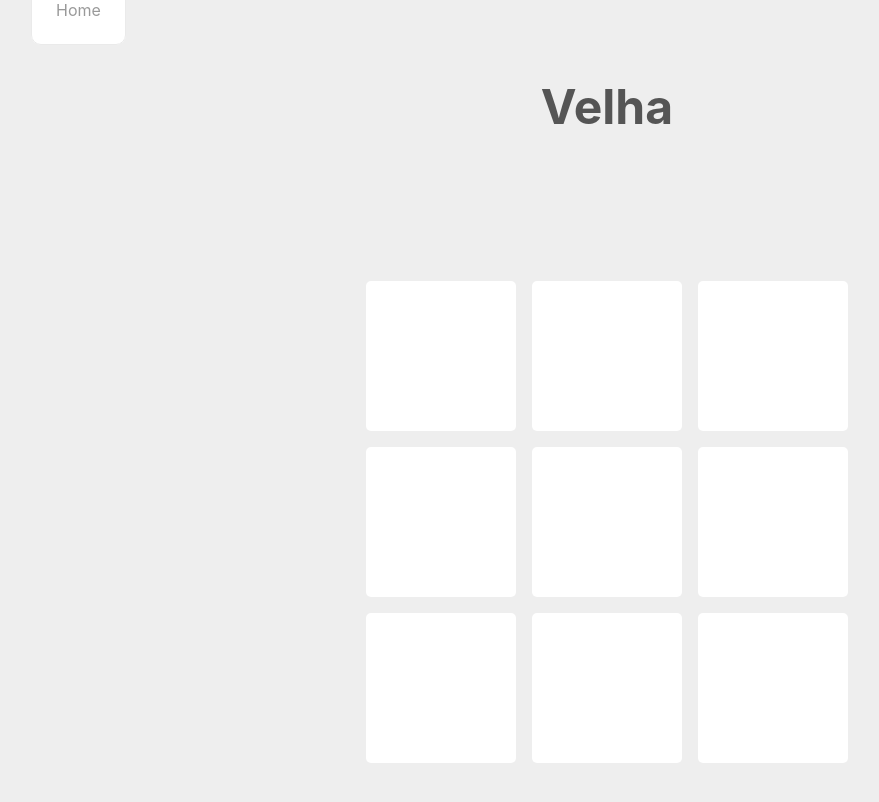
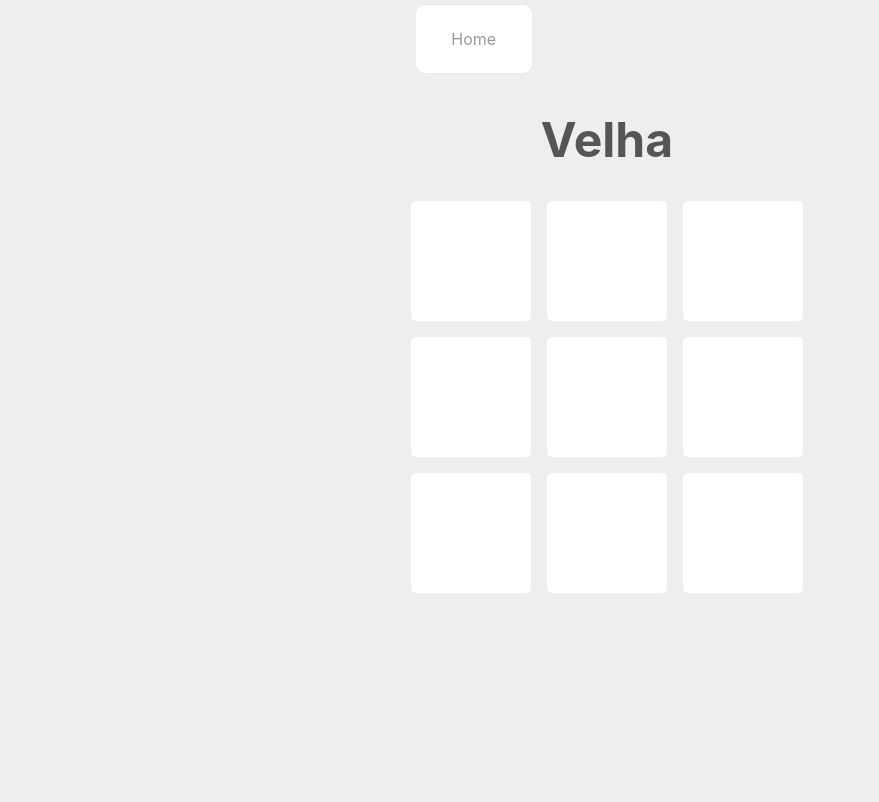
Before and after one commit to EbonyWizard4/ebw, a Next.js app: page /velha in a window 1280 px wide. Shown: the top 802 px of the page, without its empty margins (33-912 px from the left). Built offline with nearby package versions, Linux system fonts and the light colour scheme.

Commit message:
estzando botão home

```diff
--- a/pages/velha.js
+++ b/pages/velha.js
@@ -12,8 +12,9 @@ export default function Velha(){
   }
   return(
     <div >
-      <a href="/" className={styles.card}>Home</a>
+
       <main >
+        <a href="/" className={styles.btHome}>Home</a>
         <h1 className={styles.title}>Velha</h1>
 
         <div className={styles.board}>
@@ -58,7 +59,6 @@ export default function Velha(){
           align-items: center;
           justify-content: center;
 
-          height: 100vh;
         }
         .x{
           background-color: var(--X-color);
--- a/styles/Home.module.css
+++ b/styles/Home.module.css
@@ -58,6 +58,7 @@
   text-decoration: none;
   border: 1px solid #eaeaea;
   border-radius: 10px;
+  border-color: #bbb;
   transition: color 0.15s ease, border-color 0.15s ease;
 }
 
--- a/styles/Velha.module.css
+++ b/styles/Velha.module.css
@@ -1,11 +1,3 @@
-
-
-.container{
-  margin: 0;
-  padding: 0;
-  box-sizing: border-box;
-
-}
 
 .grid{
   display: grid;
@@ -22,13 +14,13 @@
   text-align: center;
   font-size: 3rem;
   color: #555;
-  margin-bottom: 2rem;
+  margin: 2rem;
 }
 
 .board{
   display: grid;
-  grid-template-columns: repeat(3, 150px);
-  grid-template-rows: repeat(3, 150px);
+  grid-template-columns: repeat(3, 120px);
+  grid-template-rows: repeat(3, 120px);
   gap: 1rem;
 }
 
@@ -45,10 +37,10 @@
 
   cursor: pointer;
 }
-.card {
-  margin: 5%;
 
-  flex-basis: 45%;
+
+.btHome{
+  margin: 1%;
   padding: 1.5rem;
   text-align: center;
   color: #00000066;
@@ -58,4 +50,5 @@
   transition: color 0.15s ease, border-color 0.15s ease;
   background-color: white;
   align-items: center;
+  max-width: 30%;
 }
```
Lines whose indentation alone changed are shown as unchanged.
